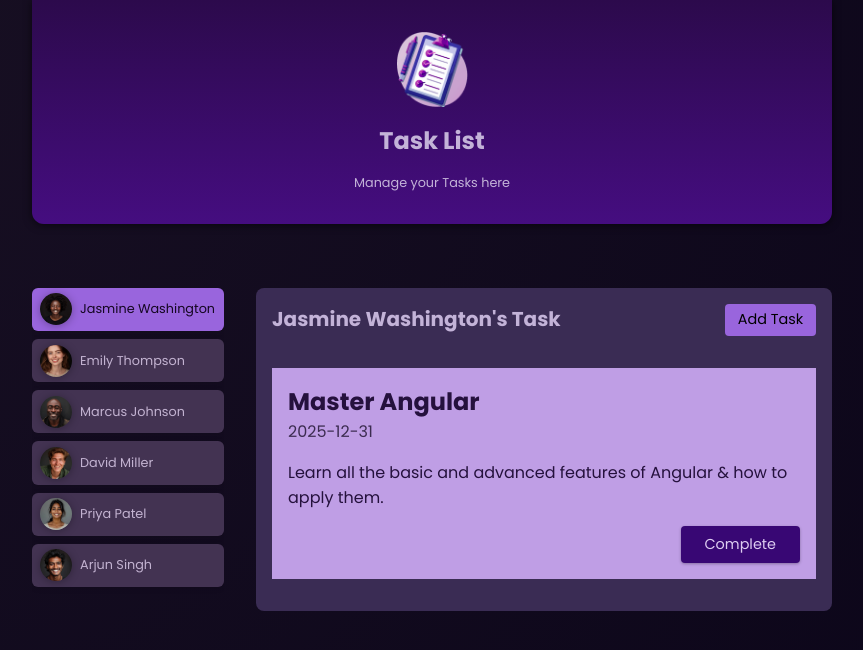
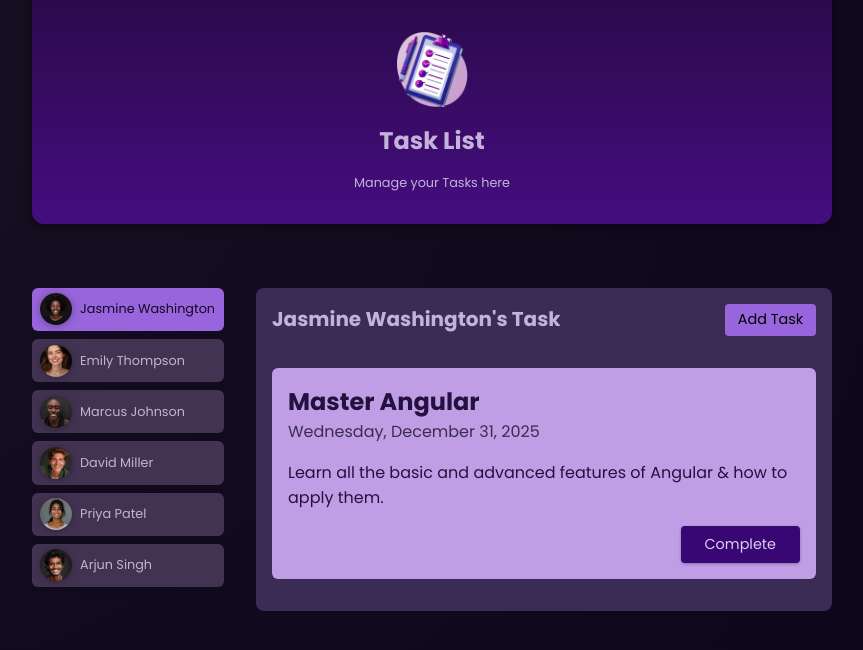
Before and after one commit to Meisterlala/angular, an Angular app in the folder 01-starting-project/: page / in a window 1280 px wide. Both pictures are taken after a click on the button "Jasmine Washington". Shown: the top 650 px of the page, without its empty margins (208-1071 px from the left). Built offline with nearby package versions, Linux system fonts and the light colour scheme.

Commit message:
added pipes and ng-content

```diff
--- /dev/null
+++ b/01-starting-project/src/app/shared/card/card.component.css
@@ -0,0 +1,5 @@
+div {
+  border-radius: 6px;
+  box-shadow: 0 1px 6px rgba(0, 0, 0, 0.1);
+  overflow: hidden;
+}
--- /dev/null
+++ b/01-starting-project/src/app/shared/card/card.component.html
@@ -0,0 +1,3 @@
+<div>
+  <ng-content />
+</div>
--- a/01-starting-project/src/app/tasks/task/task.component.html
+++ b/01-starting-project/src/app/tasks/task/task.component.html
@@ -1,8 +1,10 @@
+<app-card>
   <article>
     <h2>{{ task.title }}</h2>
-  <time>{{ task.dueDate }}</time>
+    <time>{{ task.dueDate | date: "fullDate" }}</time>
     <p>{{ task.summary }}</p>
     <p class="actions">
       <button (click)="onCompleteTask()">Complete</button>
     </p>
   </article>
+</app-card>
--- a/01-starting-project/src/app/tasks/task/task.component.ts
+++ b/01-starting-project/src/app/tasks/task/task.component.ts
@@ -1,10 +1,13 @@
 import { Component, EventEmitter, Input, Output } from '@angular/core';
+import { DatePipe } from '@angular/common';
+
 import { Task } from './task.model';
+import { CardComponent } from '../../shared/card/card.component';
 
 @Component({
   selector: 'app-task',
   standalone: true,
-  imports: [],
+  imports: [CardComponent, DatePipe],
   templateUrl: './task.component.html',
   styleUrl: './task.component.css',
 })
--- a/01-starting-project/src/app/user/user.component.css
+++ b/01-starting-project/src/app/user/user.component.css
@@ -1,9 +1,3 @@
-div {
-  border-radius: 6px;
-  box-shadow: 0 1px 6px rgba(0, 0, 0, 0.1);
-  overflow: hidden;
-}
-
 button {
   display: flex;
   align-items: center;
--- a/01-starting-project/src/app/user/user.component.html
+++ b/01-starting-project/src/app/user/user.component.html
@@ -1,6 +1,6 @@
-<div>
+<app-card>
   <button (click)="onselectedUser()" [class.active]="selected">
     <img [src]="ImagePath" [alt]="ImagePath" />
     <span>{{ user.name }}</span>
   </button>
-</div>
+</app-card>
--- a/01-starting-project/src/app/user/user.component.ts
+++ b/01-starting-project/src/app/user/user.component.ts
@@ -1,10 +1,11 @@
 import { Component, EventEmitter, Input, Output } from '@angular/core';
 import { User } from './user.model';
+import { CardComponent } from '../shared/card/card.component';
 
 @Component({
   selector: 'app-user',
   standalone: true,
-  imports: [],
+  imports: [CardComponent],
   templateUrl: './user.component.html',
   styleUrl: './user.component.css',
 })
```
Also changed, not shown: 01-starting-project/src/app/shared/card/card.component.ts (added, +12 -0 lines). Lines whose indentation alone changed are shown as unchanged.
